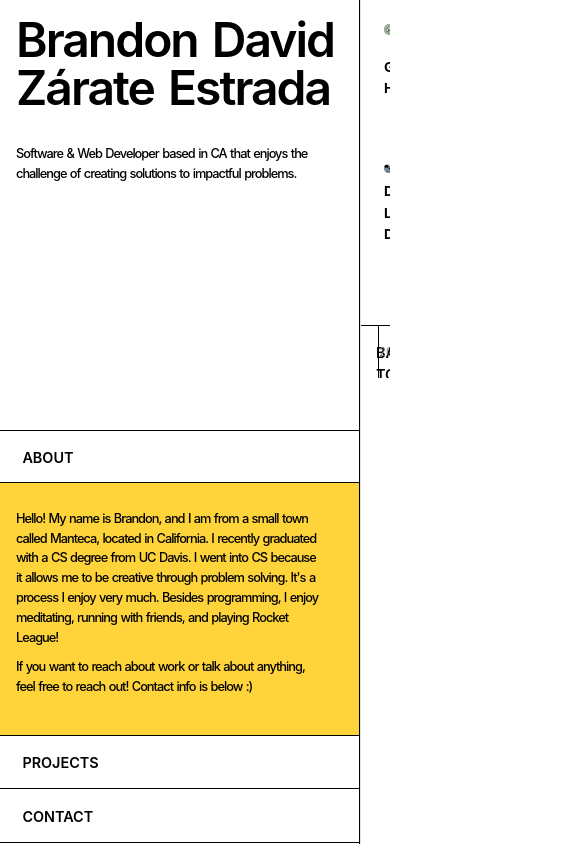
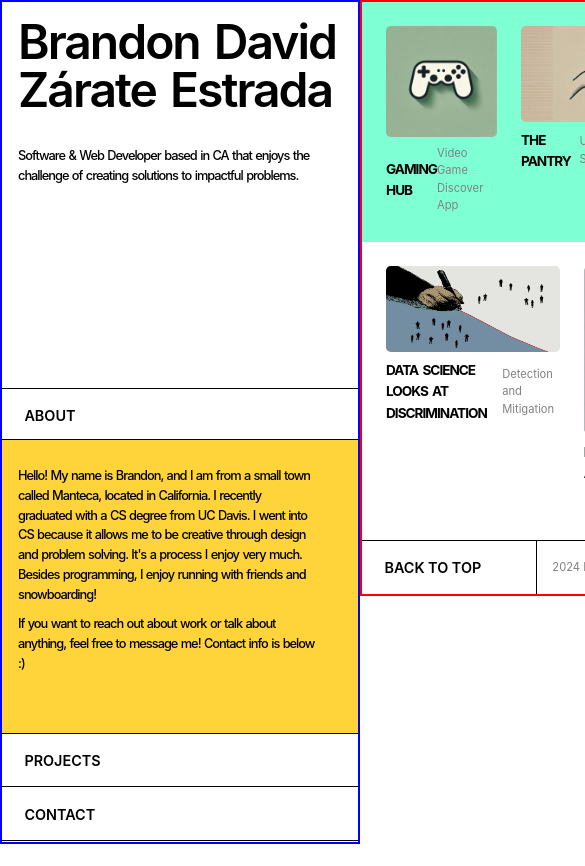
Before and after one commit to zbrandon98/portfolio_2, a Next.js app: page / in a window 390 px wide. Both pictures are taken after a click on the element "ABOUT". Shown: the top 866 px of the page, 585 px wide, since content can reach past the window. Before the commit the page ends 844 px from the top, so only its background shows below. Built offline with nearby package versions, Linux system fonts and the light colour scheme.

Commit message:
added responsive sizes to navbar and projects

```diff
--- /dev/null
+++ b/app/Home.module.css
@@ -0,0 +1,4 @@
+.wrapper {
+    display: flex;
+    height: 100%
+}
--- a/app/components/navigation/NavBar.module.css
+++ b/app/components/navigation/NavBar.module.css
@@ -7,6 +7,12 @@
     align-items: start;
     background-color: light-dark(var(--mantine-color-white), var(--mantine-color-dark-9));
     border-right: rem(1px) solid light-dark(var(--mantine-color-black), var(--mantine-color-white));
+    position: sticky;
+    position: -webkit-sticky;
+    top: 0;
+    left: 0;
+    border: 2px solid blue;
+    flex-shrink: 0;
 }
 
 .heading {
@@ -21,8 +27,10 @@
     padding-left: 1rem;
     padding-right: 1rem;
     padding-top: 0rem;
+    padding-bottom: 1rem;
     letter-spacing: -1px;
     word-spacing: 1px;
+    margin-bottom: auto;
 }
 
 .name {
@@ -58,7 +66,7 @@
 .aboutBodyShow {
     display: block;
     width: 100%;
-    height: 30%;
+    height: 35%;
     font-size: .8rem;
     font-weight: 450;
     padding: 1rem;
@@ -66,6 +74,12 @@
     background-color: light-dark(var(--mantine-color-yellow-4), var(--mantine-color-red-4));
     opacity: 1;
     transition: height 1s ease, opacity 0.3s ease;
+}
+
+.aboutBodyWrapper {
+    width: 100%;
+    height: 100%;
+    overflow-y: auto;
 }
 
 .aboutBodyHide {
@@ -85,6 +99,7 @@
     padding-right: 1.5rem;
     word-spacing: 1px;
     letter-spacing: -1px;
+    overflow: auto;
 }
 
 .aboutBodyTextHide {
@@ -116,11 +131,12 @@
     display: block;
     background-color: light-dark(var(--mantine-color-green-4), var(--mantine-color-green-4));
     width: 100%;
-    height: 15%;
+    height: 20%;
     border-bottom: rem(1px) solid light-dark(var(--mantine-color-black), var(--mantine-color-white));
     opacity: 1;
     transition: height 1s ease, opacity 0.3s ease;
-    animation: blockFade 3s;
+    animation: fadeIn 1s;
+    border: 2px orangered solid;
 }
 
 .projectsBodyHide {
@@ -155,7 +171,7 @@
     margin: 0;
     padding-left: 1.5rem;
     opacity: 0;
-    animation: fadeIn 5s;
+    animation: fadeIn 1s;
 }
 
 .contact {
--- a/app/components/navigation/NavBar.tsx
+++ b/app/components/navigation/NavBar.tsx
@@ -56,26 +56,27 @@ const NavBar = () => {
         </div>
       </section>
 
-      <section id='about-area' className={classes.about} onMouseOver={handleAboutClick}>
+      <section id='about-area' className={classes.about} onClick={handleAboutClick}>
         ABOUT
       </section>
       <section className={aboutBodyStyle}>
+        <div className={classes.aboutBodyWrapper}>
         <div  className={aboutBodyText}>
             Hello! My name is Brandon, and I am from a small town called
             Manteca, located in California. I recently graduated with a
             CS degree from UC Davis. I went into CS because it allows me
-            to be creative through problem solving. It&apos;s a process I enjoy
-            very much.
-            Besides programming, I enjoy meditating, running with friends,
-            and playing Rocket League!
+            to be creative through design and problem solving. It&apos;s
+            a process I enjoy very much.
+            Besides programming, I enjoy running with friends and snowboarding!
         </div>
         <div className={aboutBodyText}>
-            If you want to reach about work or talk about anything, feel free
-            to reach out! Contact info is below :)
+            If you want to reach out about work or talk about anything, feel free
+            to message me! Contact info is below :)
+        </div>
         </div>
       </section>
 
-      <section className={classes.projects} onMouseOver={handleProjectsClick}>
+      <section className={classes.projects} onClick={handleProjectsClick}>
         PROJECTS
       </section>
       <section id='projects-area' className={projectsBodyStyle}>
@@ -127,7 +128,7 @@ const NavBar = () => {
         </div>
       </section>
 
-      <section id='contact-area' className={classes.contact} onMouseOver={handleContactClick}>
+      <section id='contact-area' className={classes.contact} onClick={handleContactClick}>
         CONTACT
       </section>
       <section className={contactBodyStyle}>
--- a/app/components/projects/Projects.module.css
+++ b/app/components/projects/Projects.module.css
@@ -1,7 +1,13 @@
+.projectsModule {
+    display:block;
+    border: 2px red solid;
+    position: relative;
+    width: 100%;
+    height: 100%;
+}
 .border {
     width: 100%;
     max-width: 100%;
-    padding-left: rem(22.5rem);
     padding-bottom: .2rem;
     background-color: light-dark(var(--mantine-color-white), var(--mantine-color-dark-9));
     display: flex;
@@ -11,47 +17,14 @@
 .borderBottom {
     width: 100%;
     max-width: 100%;
-    padding-left: rem(22.5rem);
     padding-bottom: 3.5rem;
+    margin-bottom: auto;
     background-color: light-dark(var(--mantine-color-white), var(--mantine-color-dark-9));
     display: flex;
     flex-wrap: nowrap;
     border-bottom: rem(1px) solid light-dark(var(--mantine-color-black), var(--mantine-color-white));
 }
 
-.footer {
-    width: 100%;
-    height: 3.3rem;
-    padding-left: rem(22.1rem);
-    display: flex;
-}
-
-.footerButton {
-    height: 100%;
-    width: 70%;
-    border-right: rem(1px) solid light-dark(var(--mantine-color-black), var(--mantine-color-white));
-    font-weight: 600;
-    font-size: .9rem;
-    padding-left: 1.4rem;
-    padding-top: 1rem;
-    text-decoration: none;
-    color: inherit;
-
-    &:hover {
-        background-color: light-dark(var(--mantine-color-grape-4), var(--mantine-color-dark-9));
-    }
-}
-
-.footerInfo {
-    height: 100%;
-    width: 30%;
-    font-weight: 400;
-    font-size: .7rem;
-    color: grey;
-    text-align: center;
-    vertical-align: middle;
-    line-height: 3.3rem;
-}
 
 .infoSection {
     display: flex;
@@ -114,3 +87,49 @@
     margin-right: 1.5rem;
     margin-left: 1.5rem;
 }
+
+.footer {
+    margin-top:auto;
+    width: 100%;
+    height: 3.3rem;
+    display: flex;
+}
+
+.footerButton {
+    height: 100%;
+    width: 70%;
+    border-right: rem(1px) solid light-dark(var(--mantine-color-black), var(--mantine-color-white));
+    font-weight: 600;
+    font-size: .9rem;
+    padding-left: 1.4rem;
+    padding-top: 1rem;
+    text-decoration: none;
+    color: inherit;
+
+    &:hover {
+        background-color: light-dark(var(--mantine-color-grape-4), var(--mantine-color-dark-9));
+    }
+}
+
+.footerInfo {
+    height: 100%;
+    width: 30%;
+    font-weight: 400;
+    font-size: .7rem;
+    color: grey;
+    text-align: center;
+    vertical-align: middle;
+    line-height: 3.3rem;
+    word-wrap: normal;
+}
+
+@media (max-width: 910px) {
+    .border {
+        background-color: aquamarine;
+    }
+}
+@media (max-width: 1080px) {
+    .footerInfo, .footerButton {
+        width: 50%
+    }
+}
--- a/app/components/projects/Projects.tsx
+++ b/app/components/projects/Projects.tsx
@@ -17,7 +17,7 @@ const scrollToTop = () => {
 
 export default function Projects() {
   return (
-    <>
+    <div className={Classes.projectsModule}>
     <div id='projectsRowOne' className={Classes.border}>
       <div id='pOneContainer' className={Classes.pOneContainer} >
         <div style={{position: "relative", width: "100%", paddingBottom: "100%"}}>
@@ -73,7 +73,7 @@ export default function Projects() {
     <a href='#projectsRowOne' className={Classes.footerButton} onClick={(e) => {e.preventDefault(); scrollToTop();}}><div >BACK TO TOP</div></a>
         <div className={Classes.footerInfo}>2024 Brandon David Zarate Estrada</div>
     </div>
-    </>
+    </div>
   )
 }
 
--- a/app/page.tsx
+++ b/app/page.tsx
@@ -1,25 +1,19 @@
 "use client"
-import    NavBar from './components/navigation/NavBar';
+import React from 'react';
+import NavBar from './components/navigation/NavBar';
 import Projects from './components/projects/Projects';
 import Transitions from './components/transition/Transition';
-import { ScrollArea, AppShell } from '@mantine/core';
+import classes from './Home.module.css';
 
 export default function Home() {
-  return(
+  return (
     <>
-      <AppShell header={{height: 0}} >
-        <AppShell.Navbar>
-          <Transitions>
-            <NavBar/>
-          </Transitions>
-        </AppShell.Navbar>
-      </AppShell>
-
-      <ScrollArea style={{height: '100%'}}>
-        <Transitions>
+      <Transitions>
+        <div className={classes.wrapper}>
+          <NavBar/>
           <Projects/>
-        </Transitions>
-      </ScrollArea>
+        </div>
+      </Transitions>
     </>
-  )
+  );
 }
```
